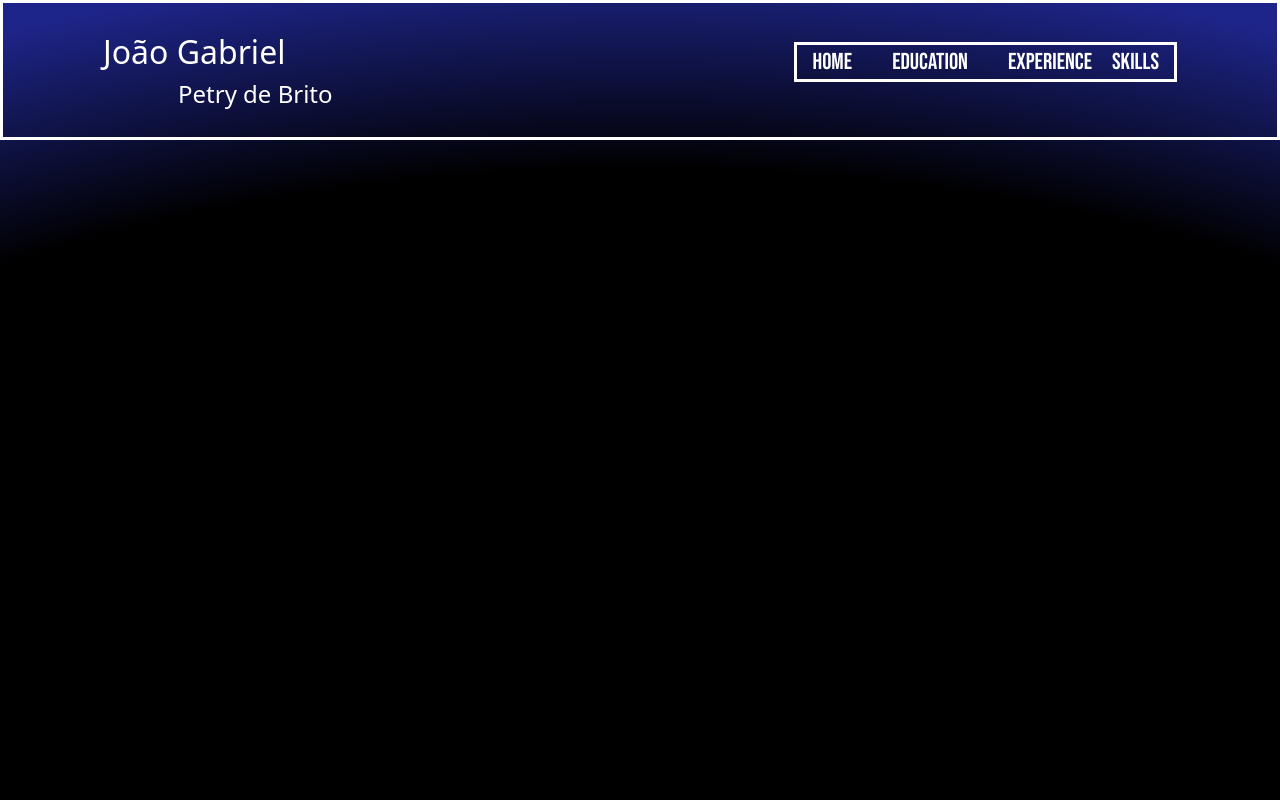
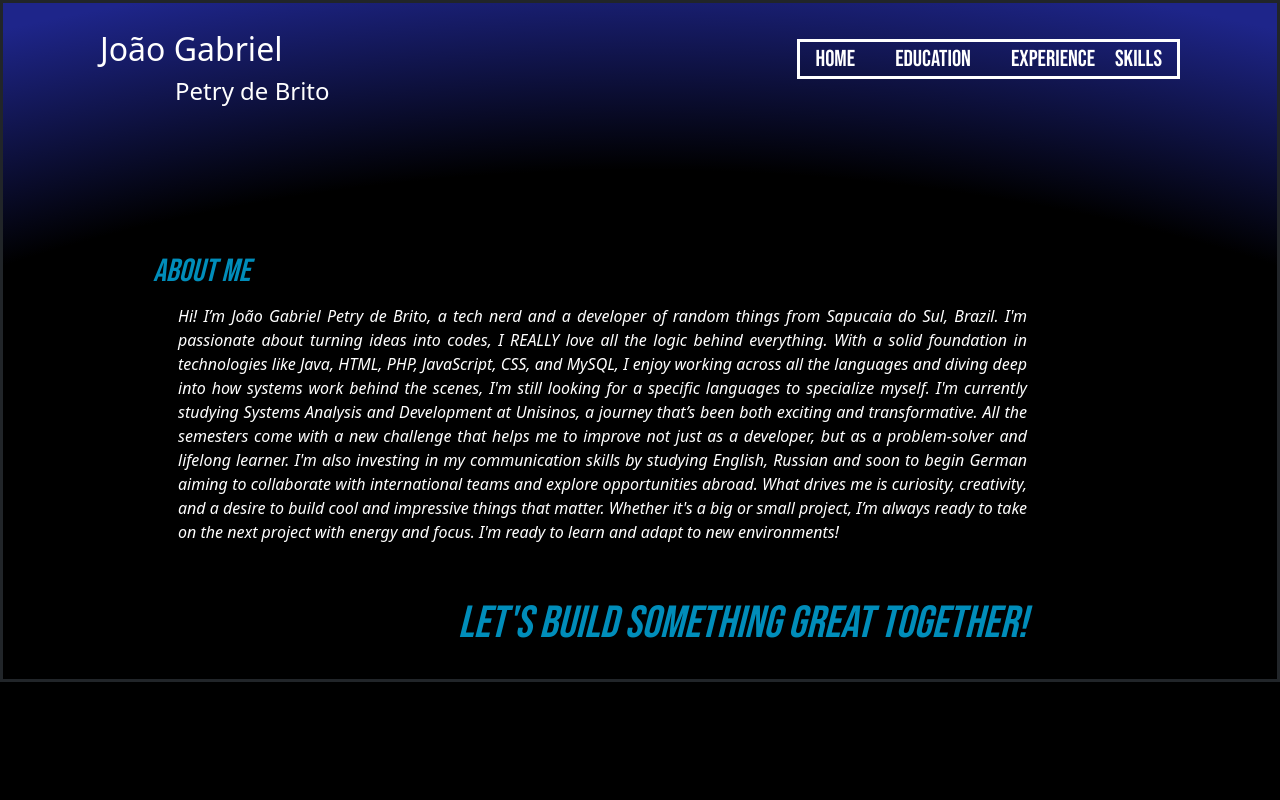
Before and after one commit to Gabriel-Petry/Portfolio, a plain HTML site: page index.html in a window 1280 px wide. Shown: the top 800 px of the page. Drawn offline with nearby package versions, Linux system fonts and the light colour scheme; a web font is replaced by a local one.

Commit message:
About me and fixes

```diff
--- a/css/education.css
+++ b/css/education.css
@@ -1,5 +1,5 @@
 .c1 {
-    height: 200vh;
+    height: 205vh;
     width: 100%;
     background: linear-gradient(
         90deg,
@@ -39,7 +39,7 @@
 .c1 .center-line {
   position: absolute;
   width: 2px;
-  background-color: #f9f871;
+  background-color: #4c00ff;
   top: 180px;
   bottom: 40px;
   left: 50%;
@@ -71,7 +71,7 @@
   padding: 15px;
   background: #008dba;
   border-radius: 6px;
-  border: 2px solid #3883c0;
+  border: 2px solid white;
   position: relative;
 }
 
@@ -99,7 +99,7 @@
 .c1 .entry-connector {
   position: absolute;
   height: 2px;
-  background-color: #f9f871;
+  background-color: #4c00ff;
   top: 50%;
   z-index: 1;
   filter: blur(2px);
@@ -125,6 +125,7 @@
   box-sizing: border-box;
   background: #008dba;
   padding: 25px 35px 20px 35px;
+  border-style: solid;
 }
 
 .entry-content p,
--- a/css/fonts.css
+++ b/css/fonts.css
@@ -76,3 +76,8 @@
     color: white;
     padding-left: 75PX;
 }
+
+.abot { /* About Me at Home */
+    color: #008dba;
+    font-style: italic;
+}
--- a/css/index.css
+++ b/css/index.css
@@ -3,7 +3,6 @@
     background-image: radial-gradient(2000px 1050px at bottom, #000000 60%, rgb(30, 37, 138) 80%);
     height: 100vh;
     position: relative;
-    padding: 100px;
 }
 
 .c2{
@@ -22,6 +21,20 @@
     height: 100vh;
     position: relative;
     padding: 100px;
+}
+
+.about {
+    align-self: center;
+    border-style: solid;
+    padding: 250px 200px 0 150px;
+}
+
+.about p {
+    color: white;
+    text-align: justify;
+    padding: 5px 50px 5px 25px;
+    font-style: italic;
+
 }
 
 .squares {
--- a/css/js.css
+++ b/css/js.css
@@ -8,5 +8,5 @@
 .header-scrolled {
     background-color: rgba(0, 0, 0, 0.767);
     box-shadow: 0 3px 10px rgb(0, 0, 0, 0.15);
-    transition: 0.5s;
+    transition: 1s;
 }
--- a/css/style.css
+++ b/css/style.css
@@ -17,8 +17,7 @@ body, .banner {
     position: fixed;
     width: 100%;
     z-index: 10;
-    border-style: solid;
-    transition: 0.5s;
+    transition: 1s;
 }
 
 .footer{
--- a/index.html
+++ b/index.html
@@ -25,7 +25,7 @@
         <header class="header">
 
             <div href="index.html" class="FN">
-                <div class="caesar-dressing-regular" >
+                <div class="caesar-dressing-regular">
                     <a href="" class="name">João Gabriel</a>
                     <a href="" class="sob">Petry de Brito</a>
                 </div>
@@ -54,7 +54,33 @@
     <!-- End Header -->
     <!-- Body -->
     <div class="c1">
+        <div class="about">
+            <div class="bebas-neue-regular">
+                <h2 class="abot">About Me</h2>
+            </div>
+            <p>
+                Hi! I’m João Gabriel Petry de Brito, a tech nerd and a developer of random things from Sapucaia do Sul,
+                Brazil. I'm passionate about turning ideas into codes, I REALLY love all the logic behind everything.
+                With a solid foundation in technologies like Java, HTML, PHP, JavaScript, CSS, and MySQL, I enjoy
+                working across all the languages and diving deep into how systems work behind the scenes, I'm still
+                looking for a specific languages to specialize myself.
 
+                I'm currently studying Systems Analysis and Development at Unisinos, a journey that’s been both exciting
+                and transformative. All the semesters come with a new challenge that helps me to improve not just as a
+                developer, but as a problem-solver and lifelong learner. I'm also investing in my communication skills
+                by studying English, Russian and soon to begin German aiming to collaborate with international teams and
+                explore opportunities abroad.
+
+                What drives me is curiosity, creativity, and a desire to build cool and impressive things that matter.
+                Whether it's a big or small project, I’m always ready to take on the next project with energy and focus.
+                I'm ready to learn and adapt to new environments!
+            </p>
+            <div class="bebas-neue-regular">
+                <p style="text-align: end; font-size: 45px; color: #008dba; padding-top: 25px;">
+                    Let's build something great together!
+                </p>
+            </div>
+        </div>
     </div>
 
     <div class="c2">
@@ -115,15 +141,18 @@
             <div class="tC"></div> <!-- Little barrier -->
 
             <li>
-                <a href="wa.link/4v3097" alt="W & N" class="link"><img src="img/icons/whatsapp.png" alt="" class="img-cont"></a>
+                <a href="wa.link/4v3097" alt="W & N" class="link"><img src="img/icons/whatsapp.png" alt=""
+                        class="img-cont"></a>
             </li>
 
             <li class="link-cont">
-                <a href="https://www.linkedin.com/in/joao05/" alt="FACE" class="link"><img src="img/icons/inn.png" alt="" class="img-cont"></a>
+                <a href="https://www.linkedin.com/in/joao05/" alt="FACE" class="link"><img src="img/icons/inn.png"
+                        alt="" class="img-cont"></a>
             </li>
 
             <li class="link-cont">
-                <a href="https://www.instagram.com/gab.petry/" alt="INSTA" class="link"><img src="img/icons/instagram.png" alt="" class="img-cont"></a>
+                <a href="https://www.instagram.com/gab.petry/" alt="INSTA" class="link"><img
+                        src="img/icons/instagram.png" alt="" class="img-cont"></a>
             </li>
 
         </div>
```
Also changed, not shown: education.html (+14 -11 lines). Lines whose indentation alone changed are shown as unchanged.
